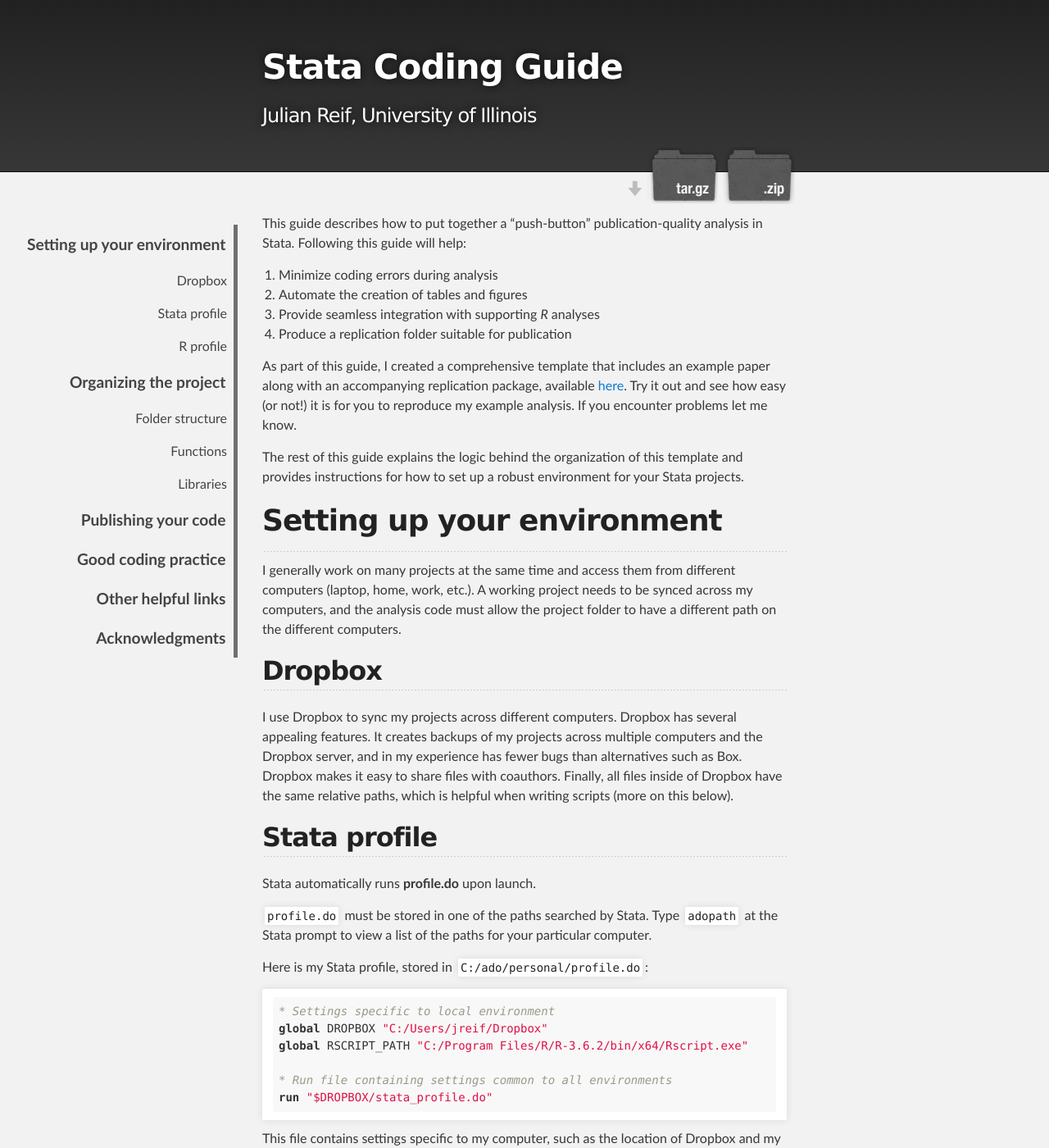
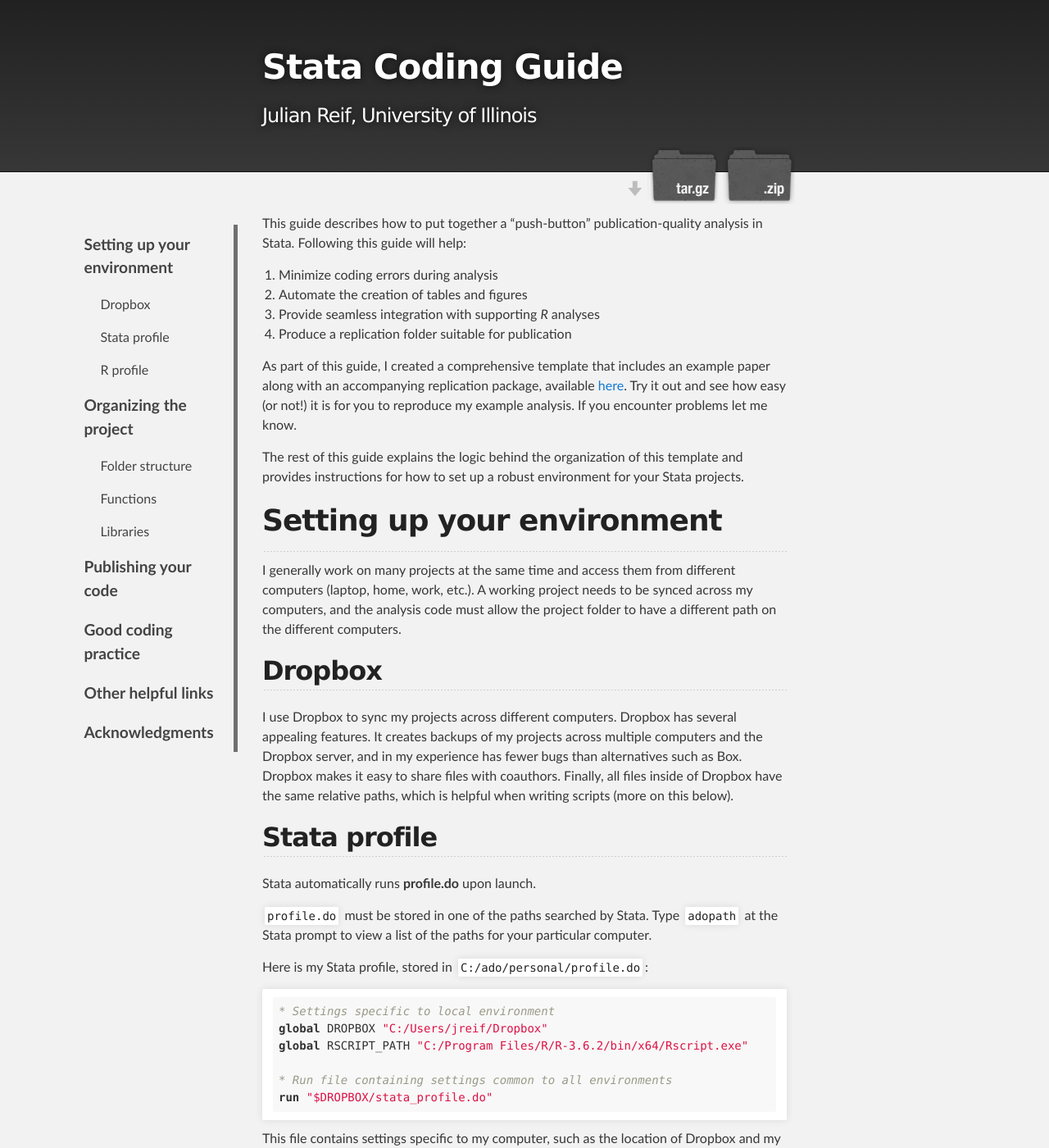
Before and after one commit to maskegger/guide, a Jekyll site: the page built from index.md, in a window 1280 px wide and 1400 px high. Shown: the whole window at 82% size. Built offline with Jekyll 4.4.1, drawn with Linux system fonts in a browser that asks for light colours.

Commit message:
Updated nav bar look

```diff
--- a/_sass/jekyll-theme-slate.scss
+++ b/_sass/jekyll-theme-slate.scss
@@ -370,7 +370,7 @@ Full-Width Styles
   position: absolute;
   top: 0;
   bottom: 8em;
-  left: 2vw;
+  left: 8vw;
   right: calc(((100vw - 640px) / 2) + 670px);
   padding-top: 4em;
 }
@@ -384,7 +384,8 @@ Full-Width Styles
 
 #main_nav a {
   display: block;
-  text-align: right;
+  text-align: left;
+  text-indent: 1.25em;
   padding: .5em 0;
   padding-right: .5em;
   color: #444;
@@ -405,6 +406,7 @@ Full-Width Styles
 #main_nav .main_nav_h1 {
   font-size: 1.2em;
   font-weight: bold;
+  text-indent: 0px;
 }
 
 
```
Also changed, not shown: Gemfile.lock.
